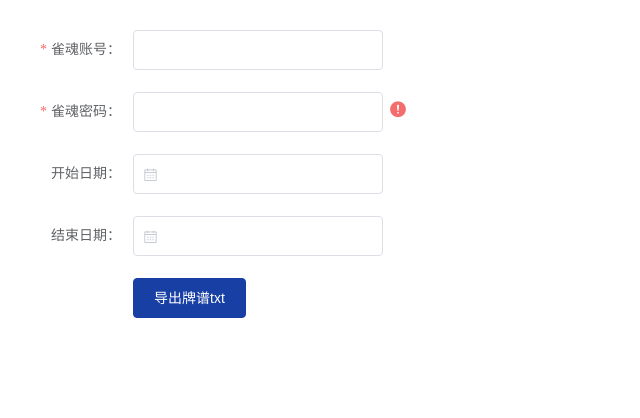
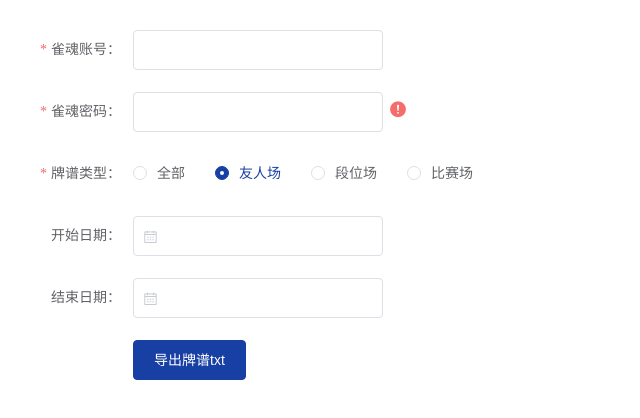
Before and after one commit to EvanMaFYH/majsoul-paipu, a Nuxt app in the folder packages/majsoul-web/: page /download-paipu in a window 1280 px wide. Shown: the top 418 px of the page, without its empty margins (0-640 px from the left). Built offline with nearby package versions, Linux system fonts and the light colour scheme.

Commit message:
牌谱类型选择

```diff
--- a/packages/majsoul-web/pages/download-paipu.vue
+++ b/packages/majsoul-web/pages/download-paipu.vue
@@ -10,6 +10,16 @@
           <el-tooltip effect="dark" content="如担心密码泄漏请勿使用该功能">
             <i class="el-icon-warning"></i>
           </el-tooltip>
+        </el-form-item>
+        <el-form-item prop="type" label="牌谱类型：">
+          <el-radio-group v-model="form.type">
+            <el-radio
+              v-for="item in typeList"
+              :key="item.value"
+              :label="item.value"
+              >{{ item.label }}</el-radio
+            >
+          </el-radio-group>
         </el-form-item>
         <el-form-item prop="startDate" label="开始日期：">
           <el-date-picker
@@ -38,8 +48,16 @@ import utils from '@/plugins/utils'
 export default {
   data() {
     return {
-      form: {},
+      form: {
+        type: 1,
+      },
       loading: false,
+      typeList: [
+        { label: '全部', value: 0 },
+        { label: '友人场', value: 1 },
+        { label: '段位场', value: 2 },
+        { label: '比赛场', value: 4 },
+      ],
       rules: {
         username: {
           required: true,
@@ -50,6 +68,10 @@ export default {
           required: true,
           message: '请输入雀魂密码',
           trigger: 'blur',
+        },
+        type: {
+          required: true,
+          message: '请选择牌谱类型',
         },
       },
     }
```
